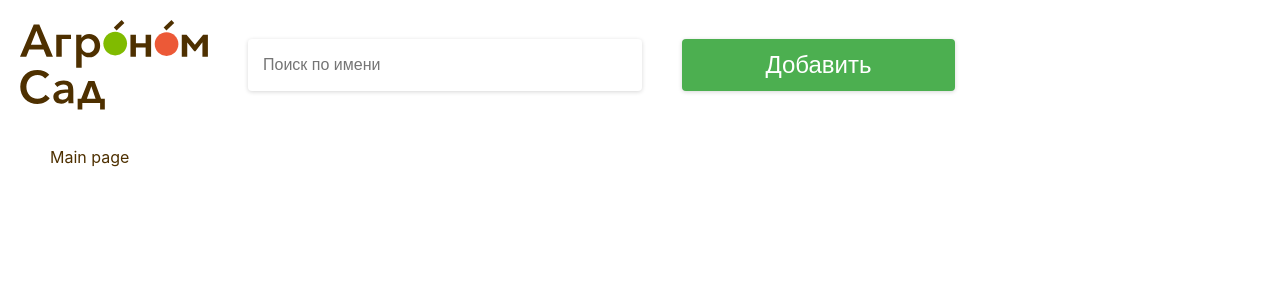
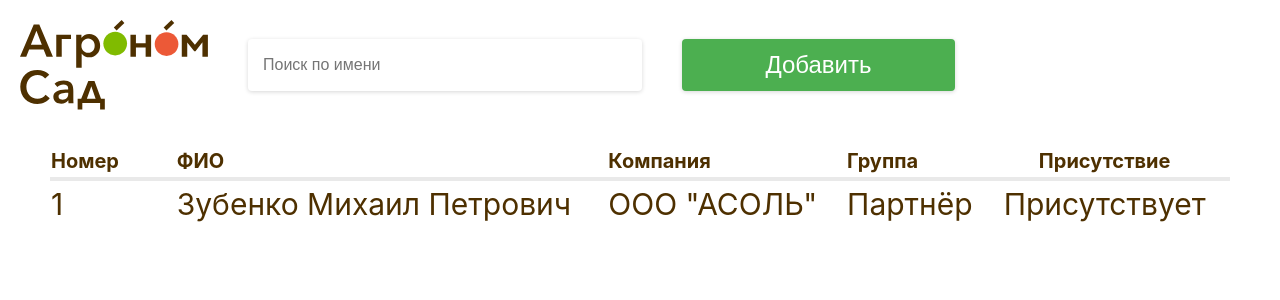
Before and after one commit to Rus7Iv/agro-garden, a Vue app: page / in a window 1280 px wide. Shown: the top 300 px of the page. Built offline with nearby package versions, Linux system fonts and the light colour scheme.

Commit message:
feature/table | added table in MainPage

```diff
--- a/src/pages/MainPage.vue
+++ b/src/pages/MainPage.vue
@@ -1,5 +1,53 @@
 <template>
-    Main page
+    <table class="table-container">
+        <thead>
+            <tr>
+                <th>Номер</th>
+                <th>ФИО</th>
+                <th>Компания</th>
+                <th>Группа</th>
+                <th>Присутствие</th>
+            </tr>
+        </thead>
+        <tbody>
+            <tr>
+                <td>1</td>
+                <td>Зубенко Михаил Петрович</td>
+                <td>ООО "АСОЛЬ"</td>
+                <td>Партнёр</td>
+                <td>Присутствует</td>
+            </tr>
+        </tbody>
+    </table>
 </template>
 <script setup lang="ts">
 </script>
+<style scoped>
+.table-container {
+    width: 100%;
+    border-spacing: 0;
+}
+
+thead {
+    font-size: 20px;
+    font-weight: 600;
+}
+
+th {
+    text-align: left;
+    border-bottom: 4px solid #E9E9E9;
+}
+
+td {
+    font-size: 30px;
+}
+
+td, th {
+    padding-right: 20px;
+    min-width: 100px;
+}
+
+td:last-child, th:last-child {
+    text-align: center;
+}
+</style>
```
